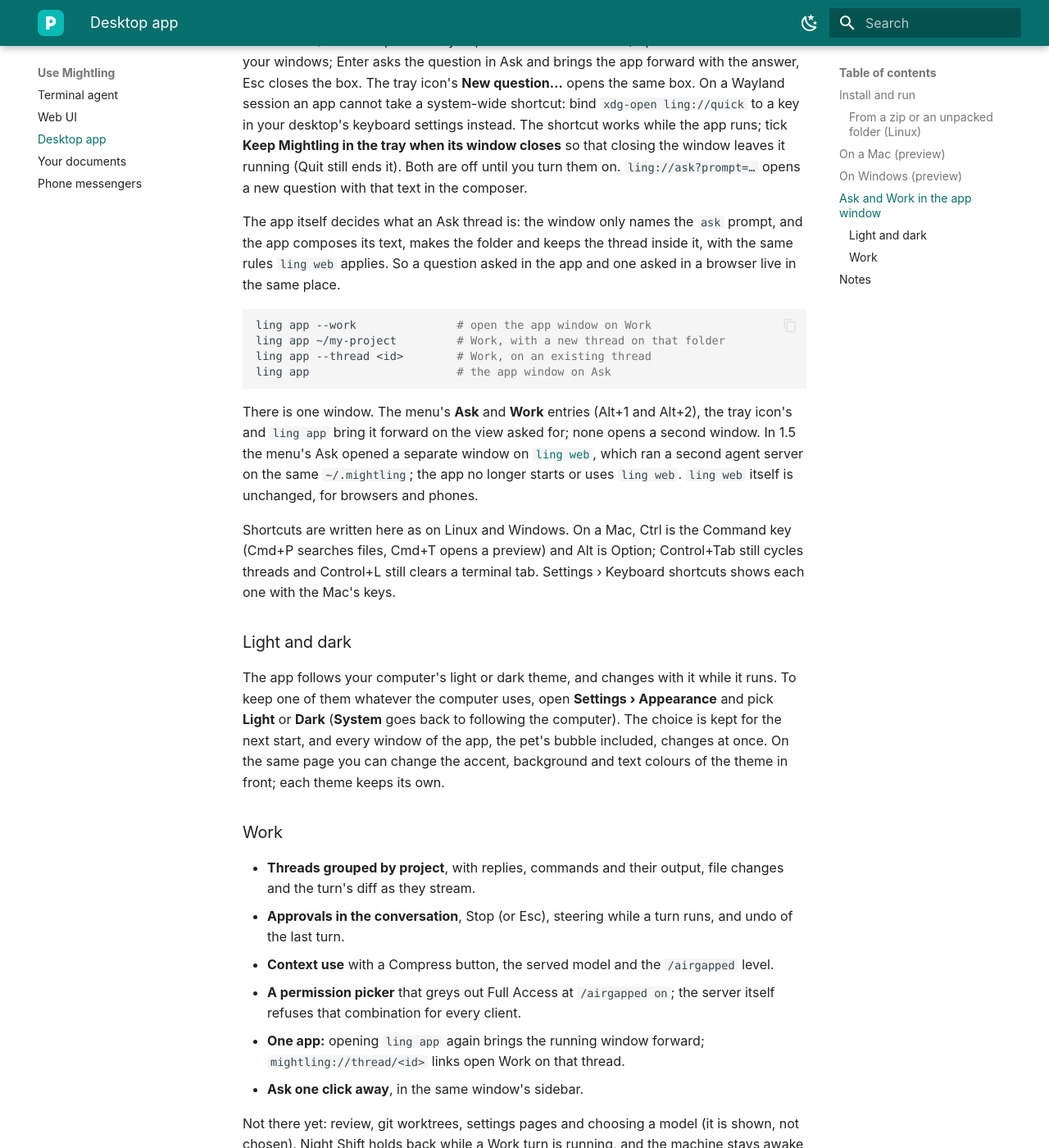
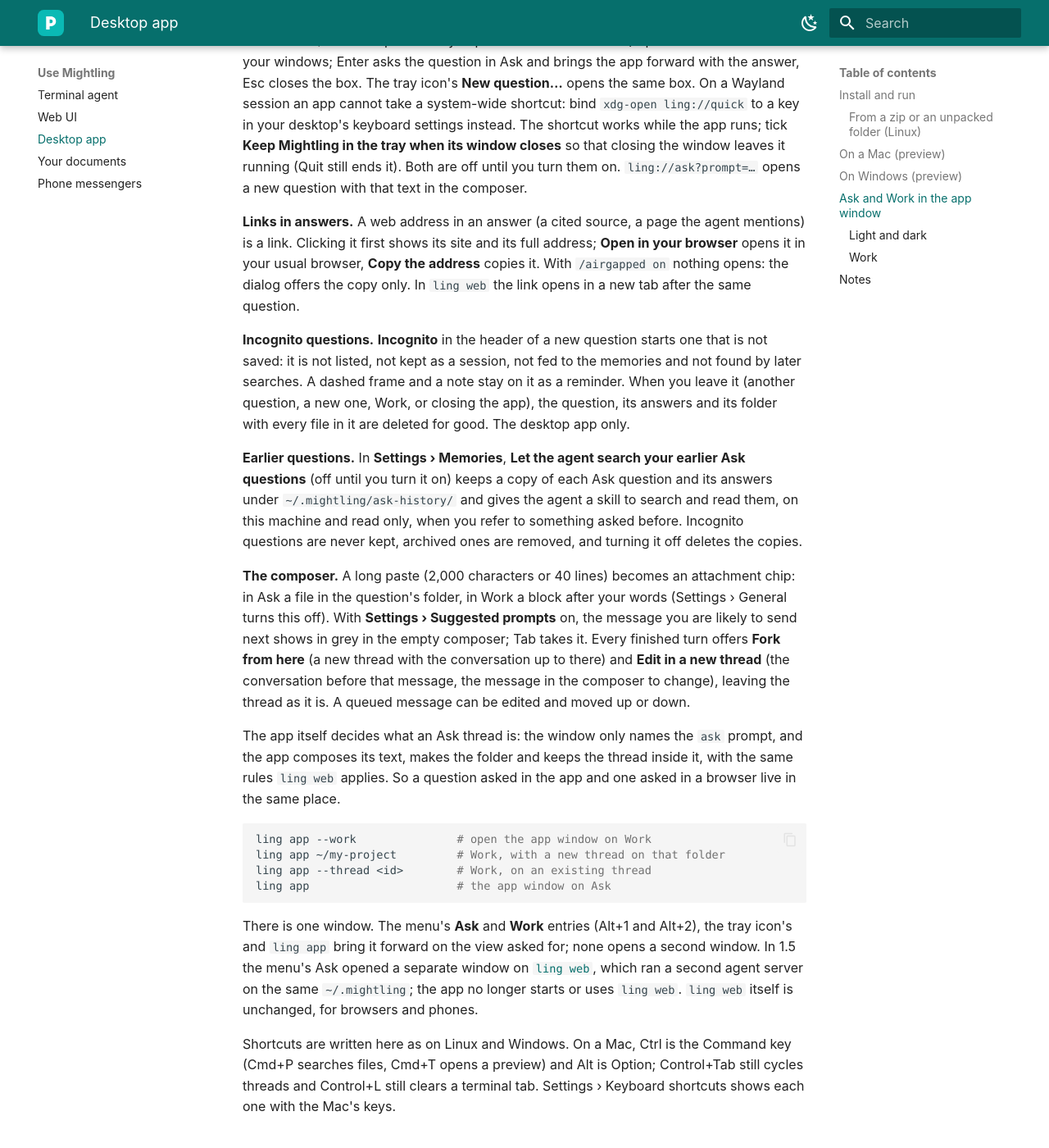
Before and after one commit to dreamference/mightling, an MkDocs documentation site: the page built from docs/desktop.md, in a window 1280 px wide and 1400 px high, scrolled down 3953 px. Shown: the whole window at 82% size. Built offline with MkDocs 1.6.1 and Material for MkDocs 9.7.7, drawn with Linux system fonts in a browser that asks for light colours.

Commit message:
Docs: links in answers, incognito questions, earlier questions and the composer items in the desktop app's user page and developer notes

```diff
--- a/docs/desktop.md
+++ b/docs/desktop.md
@@ -165,6 +165,31 @@
 closes** so that closing the window leaves it running (Quit still ends it). Both are off until you
 turn them on. `ling://ask?prompt=…` opens a new question with that text in the composer.
 
+**Links in answers.** A web address in an answer (a cited source, a page the agent mentions) is a
+link. Clicking it first shows its site and its full address; **Open in your browser** opens it in
+your usual browser, **Copy the address** copies it. With `/airgapped on` nothing opens: the dialog
+offers the copy only. In `ling web` the link opens in a new tab after the same question.
+
+**Incognito questions.** **Incognito** in the header of a new question starts one that is not
+saved: it is not listed, not kept as a session, not fed to the memories and not found by later
+searches. A dashed frame and a note stay on it as a reminder. When you leave it (another question,
+a new one, Work, or closing the app), the question, its answers and its folder with every file in
+it are deleted for good. The desktop app only.
+
+**Earlier questions.** In **Settings › Memories**, **Let the agent search your earlier Ask
+questions** (off until you turn it on) keeps a copy of each Ask question and its answers under
+`~/.mightling/ask-history/` and gives the agent a skill to search and read them, on this machine and
+read only, when you refer to something asked before. Incognito questions are never kept, archived
+ones are removed, and turning it off deletes the copies.
+
+**The composer.** A long paste (2,000 characters or 40 lines) becomes an attachment chip: in Ask a
+file in the question's folder, in Work a block after your words (Settings › General turns this
+off). With **Settings › Suggested prompts** on, the message you are likely to send next shows in
+grey in the empty composer; Tab takes it. Every finished turn offers **Fork from here** (a new
+thread with the conversation up to there) and **Edit in a new thread** (the conversation before
+that message, the message in the composer to change), leaving the thread as it is. A queued
+message can be edited and moved up or down.
+
 The app itself decides what an Ask thread is: the window only names the `ask` prompt, and the app
 composes its text, makes the folder and keeps the thread inside it, with the same rules `ling web`
 applies. So a question asked in the app and one asked in a browser live in the same place.
```
Also changed, not shown: docs/dev/desktop.md (+3 -0 lines).
